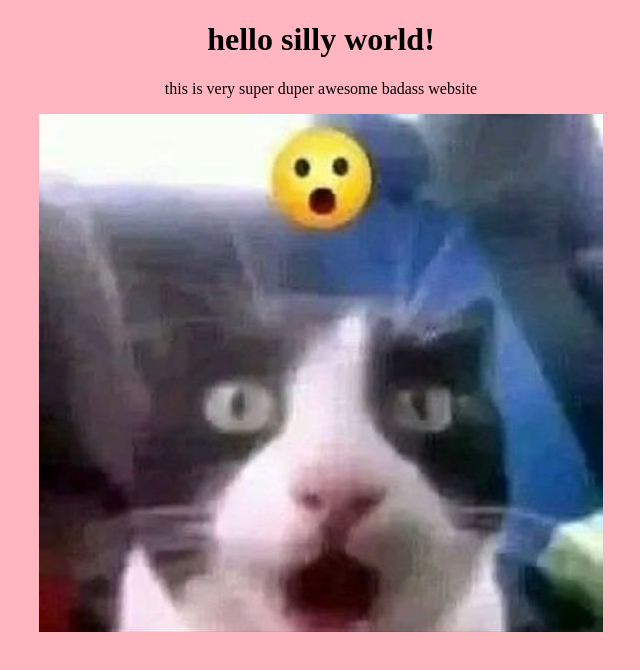
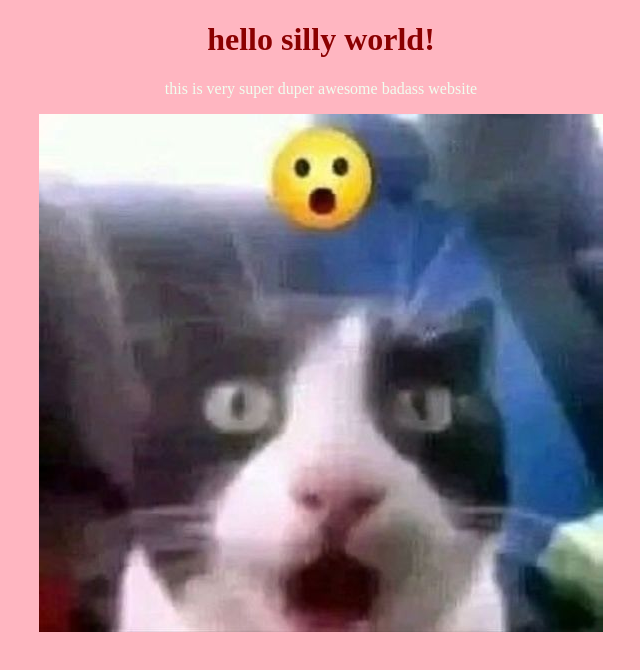
Before and after one commit to karo86su/My-First-HTML, a plain HTML site: page Index.html in a window 1280 px wide. Shown: the whole page, without its empty margins (319-959 px from the left). Drawn offline with Linux system fonts and the light colour scheme.

Commit message:
Update Index.html

```diff
--- a/Index.html
+++ b/Index.html
@@ -6,8 +6,8 @@
     <title>my silly site</title>
 </head>
 <body style="background-color: lightpink;">
-<center><h1>hello silly world!</h1>
-<p>this is very super duper awesome badass website</p>
+<center><h1 style="color: darkred;">hello silly world!</h1>
+<p style="color: honeydew;">this is very super duper awesome badass website</p>
 <img src="img/silly cat.jpg" alt="silly cat"> </center>
 
 </body>
```
